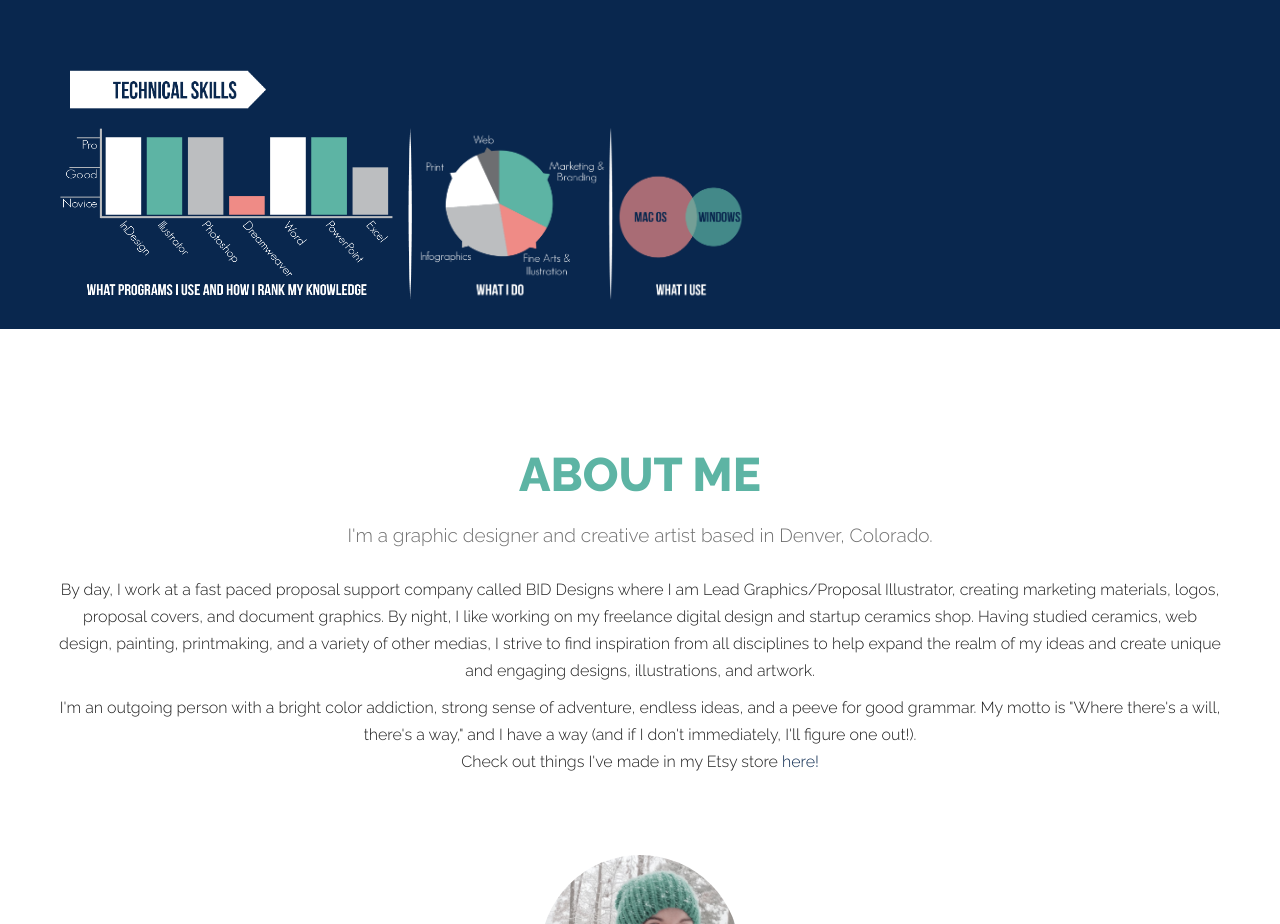
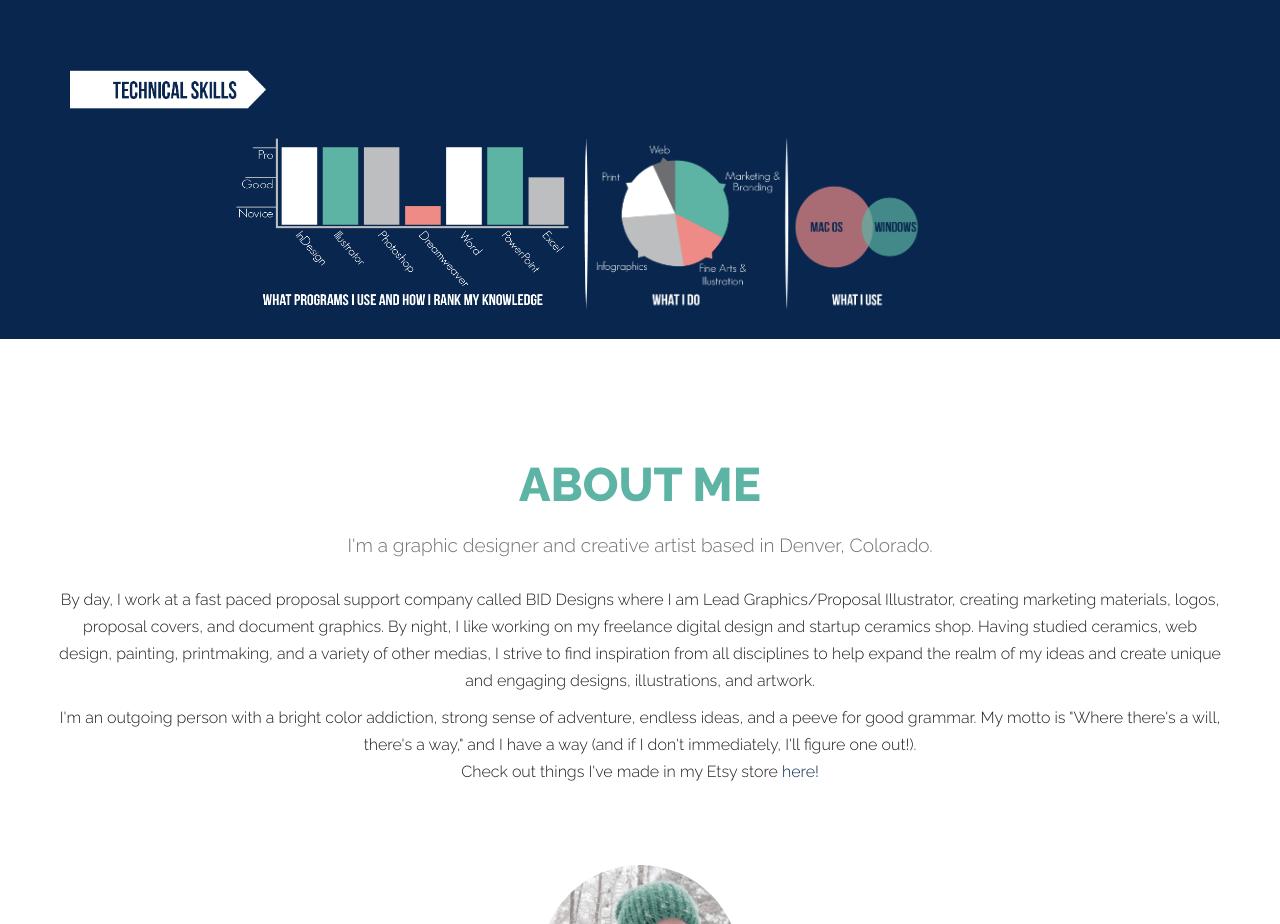
Before and after one commit to Maelarky/Maelarky.github.io, a plain HTML site: page index.html in a window 1280 px wide. Shown: the part 2420-3344 px from the top of the page. Drawn offline with nearby package versions, Linux system fonts and the light colour scheme.

Commit message:
Fix infographics padding

```diff
--- a/index.html
+++ b/index.html
@@ -329,6 +329,7 @@
           <div class="infographic col-md-12" >
                  <br/><p><img src="assets/img/background/Resume-Infographic-04.png" class="img-responsive" alt="logo" style="height:50px; width:200px;"/></p>
           </div>
+          <div class="col-md-12" style="padding-left: 15%;padding-right: 15%;" >
           <div class="infographic" >
                  <p><img src="assets/img/background/Resume-Infographic-01.png" class="img-responsive" alt="logo" style="float:left; height:180px; width:360px;"/></p>
           </div>
@@ -337,6 +338,7 @@
           </div>
           <div class="infographic" >
                  <p><img src="assets/img/background/Resume-Infographic-03.png" class="img-responsive" alt="logo" style="float:left; height:180px; width:130px;"/></p>
+          </div>
           </div>
             </div>
     </section>
```
